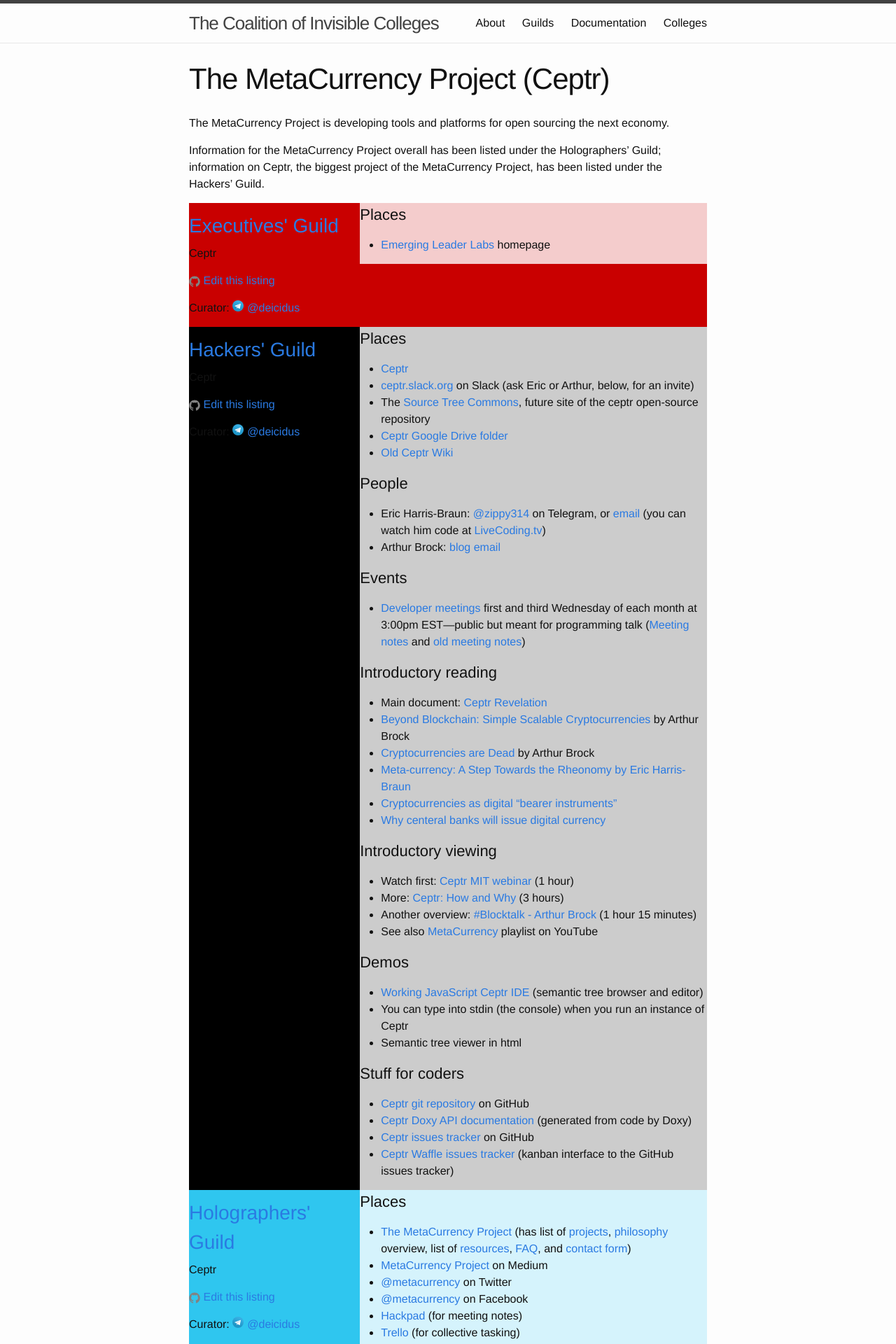
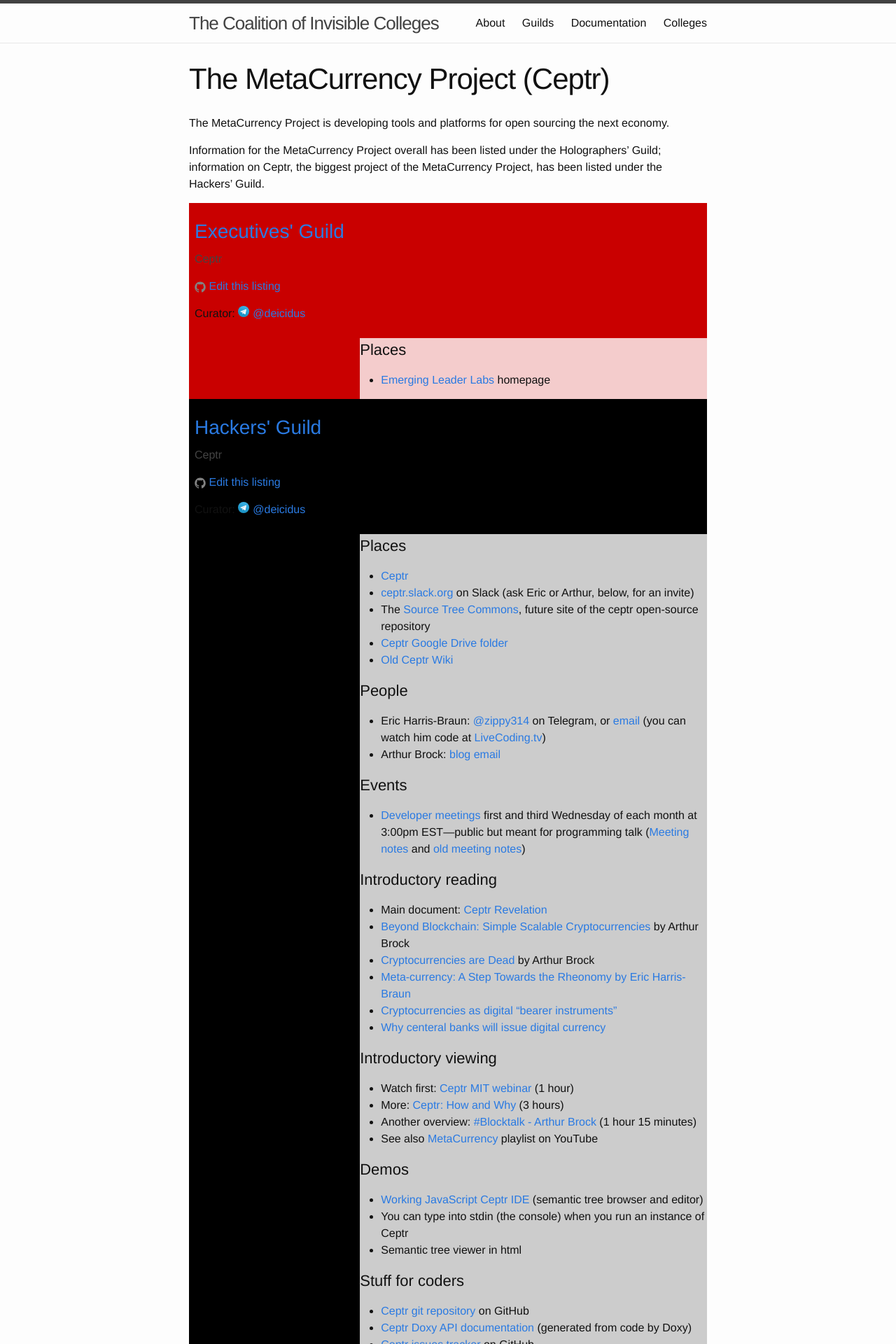
Before and after one commit to coalition-of-invisible-colleges/cic.github.io, a Jekyll site: the page built from colleges/Ceptr.md, in a window 1280 px wide. Shown: the top 1920 px of the page at 70% size. Built offline with Jekyll 4.4.1, drawn with Linux system fonts in a browser that asks for light colours.

Commit message:
Update _layout.scss

```diff
--- a/_sass/_layout.scss
+++ b/_sass/_layout.scss
@@ -260,6 +260,11 @@
   clear: both;
   float: left;
   height: 100%;
+  padding: 0.5em;
+}
+
+.guildsubheading {
+  color: #444444;
 }
 
 @include media-query($on-laptop) {
@@ -277,10 +282,6 @@
 .listing.executives {
   background-color: #c90000;
 }
-
-/*.listing .executives .guildlisting {
-  background-color: #ff9696;
-}*/
 
 .listing.hackers {
   background-color: #000000;
```
